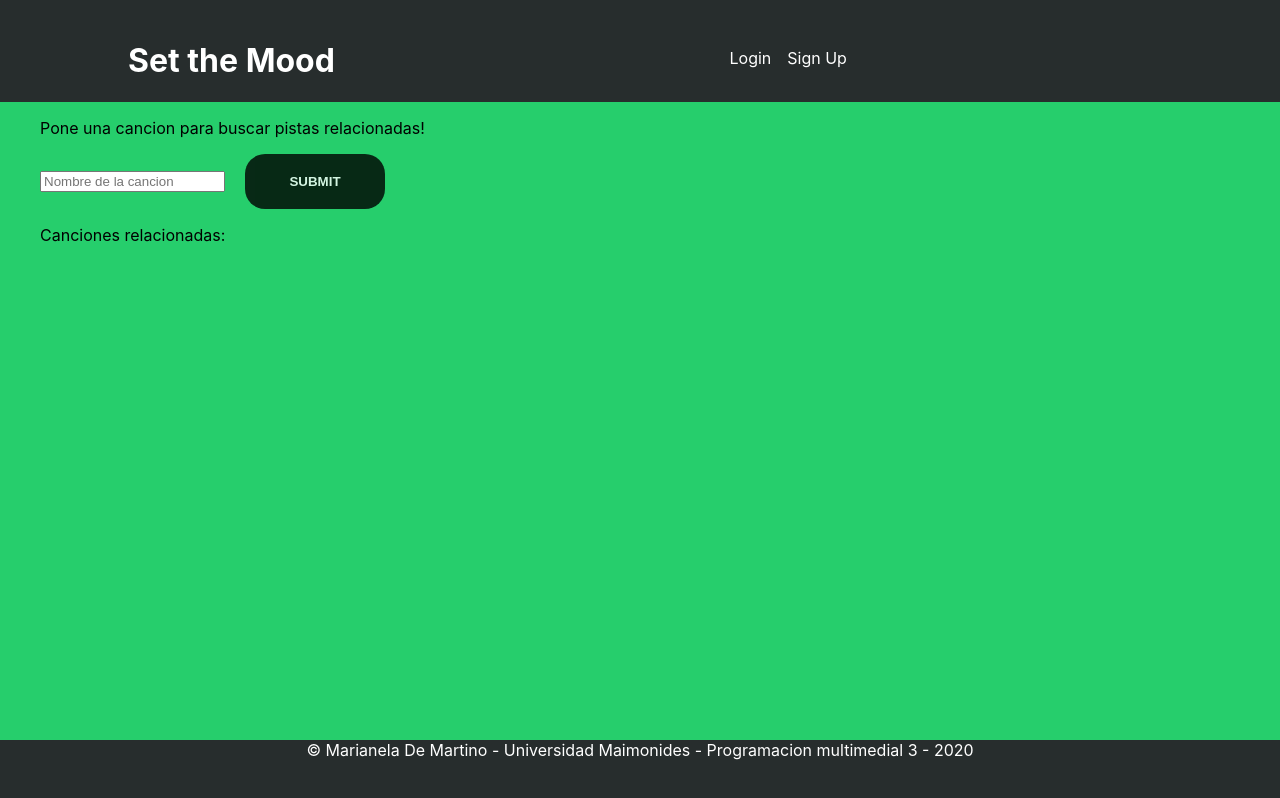
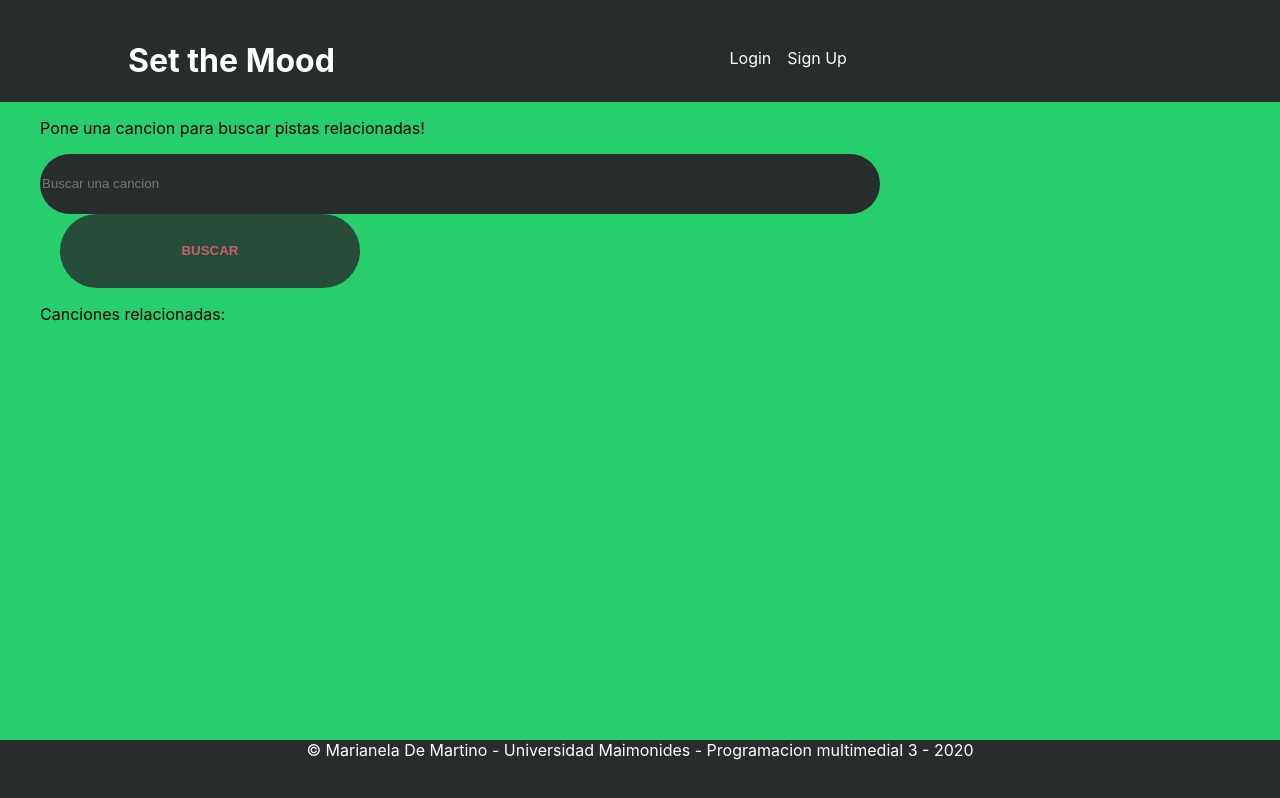
Before and after one commit to mdemartino26/sethemood, a Next.js app: page / in a window 1280 px wide. Built offline with nearby package versions, Linux system fonts and the light colour scheme; no server answers.

Commit message:
searchbar

```diff
--- a/components/SearchBar/index.js
+++ b/components/SearchBar/index.js
@@ -1,7 +1,19 @@
+import { Estilos } from './styled'
 
-const SearchBar = () => {
-<form action="/action_page.php">
-                    <input type="text" placeholder="Nombre de la cancion" name="search"></input>
-                    <button type="submit">Submit</button>
-</form>
+const SearchBar = ({ children, ...props }) => {
+    //const [searchData, setSearchData] = useState("");
+    return (
+        <Estilos>
+
+            <div className="Div-Bar">
+
+                <input placeholder="Buscar una cancion" className="input"/>
+             </div>
+                <button className="boton">
+                    Buscar
+                </button>
+        </Estilos>
+    )
 }
+
+export default SearchBar;
--- a/components/SearchBar/styled.js
+++ b/components/SearchBar/styled.js
@@ -0,0 +1,28 @@
+
+import styled from "styled-components";
+
+const Estilos = styled.div`
+
+.input{
+    border-radius:50px;
+    background-color: #272D2D;
+    color:#EF4267;
+    width: 70%;
+    min-height: 60px;
+    line-height: 34px;
+    border:none;
+}
+
+.boton{
+    border-radius:50px;
+    background-color: #272D2D;
+    color:#EF4267;
+    width: 25%;
+    min-height: 60px;
+    line-height: 34px;
+    border:none;
+}
+
+`
+
+export {Estilos}
--- a/containers/Home/index.js
+++ b/containers/Home/index.js
@@ -1,3 +1,4 @@
+import SearchBar from "../../components/SearchBar"
 
 
 const Home = () => {
@@ -5,11 +6,8 @@ const Home = () => {
         <div>
             <p>Pone una cancion para buscar pistas relacionadas!</p>
             <div class="search-container">
-                <form action="/action_page.php">
-                    <input type="text" placeholder="Nombre de la cancion" name="search"></input>
-                    <button type="submit">Submit</button>
-                </form>
 
+            <SearchBar></SearchBar>
             <p>
                 Canciones relacionadas:
             </p>
```
